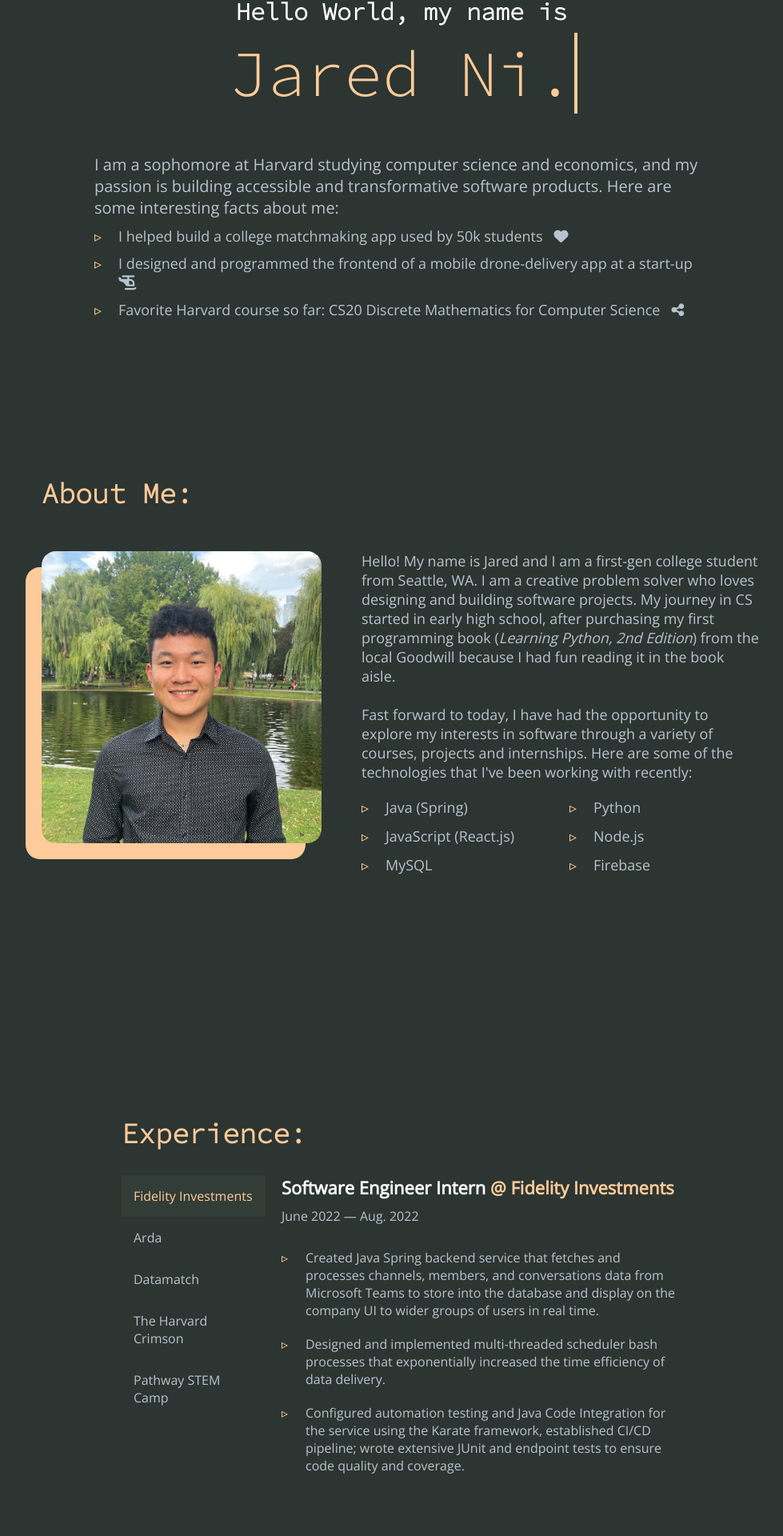
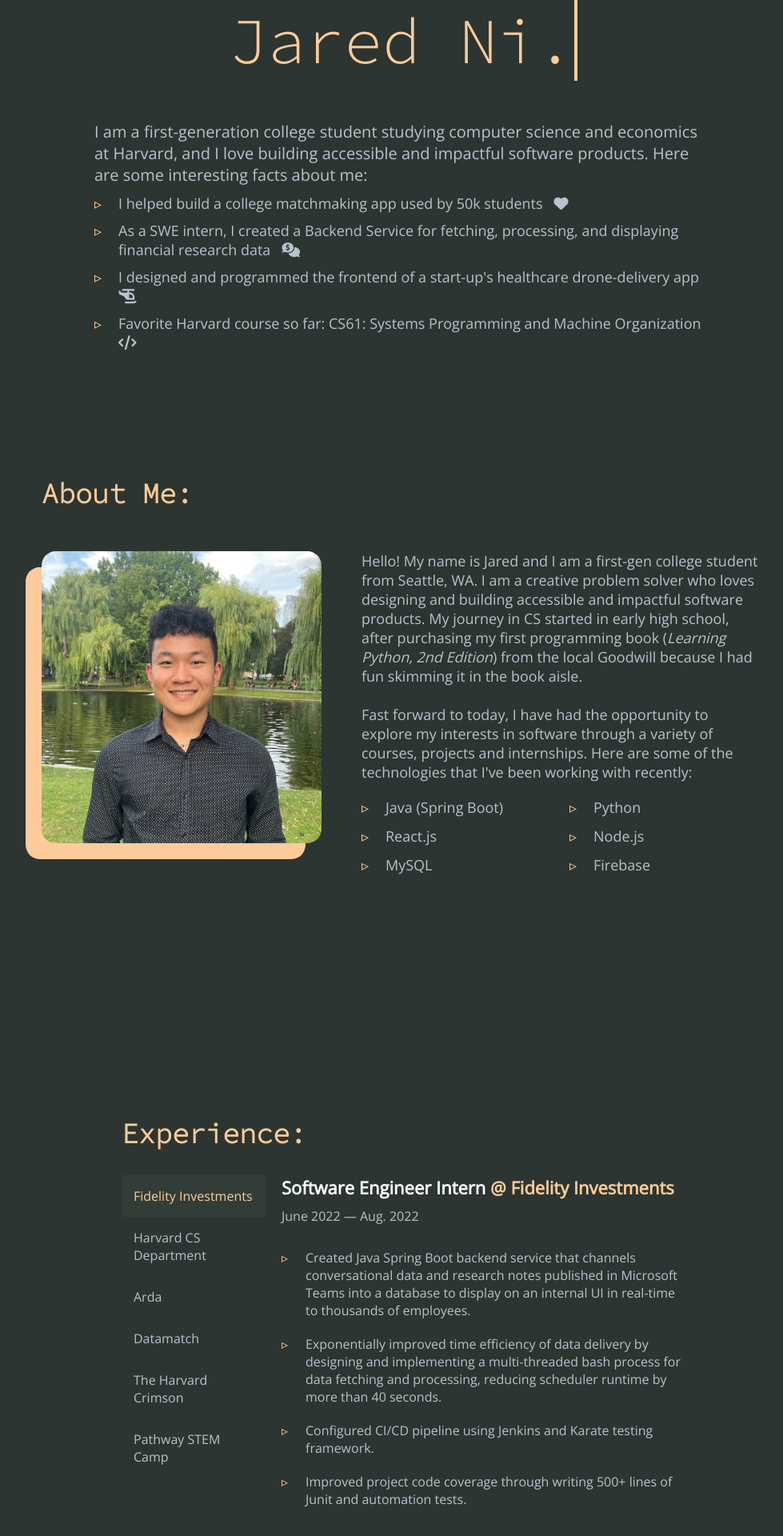
Before and after one commit to jared-ni/personal-website, a React (Create React App) app: page / in a window 1280 px wide. Shown: the part 365-2285 px from the top of the page at 80% size, without its empty margins (138-1117 px from the left). Built offline with nearby package versions, Linux system fonts and the light colour scheme.

Commit message:
updated 9/15

```diff
--- a/src/components/AboutMe.js
+++ b/src/components/AboutMe.js
@@ -17,9 +17,9 @@ function AboutMe() {
                 </div>
                 <div className='aboutMe-p' data-aos="fade-up">
                     Hello! My name is Jared and I am a first-gen college student from Seattle, WA.
-                    I am a creative problem solver who loves designing and building software projects. My journey
-                    in CS started in early high school, after purchasing my first programming book (<i>Learning Python, 2nd Edition</i>)
-                    from the local Goodwill because I had fun reading it in the book aisle.
+                    I am a creative problem solver who loves designing and building accessible and impactful software products.
+                    My journey in CS started in early high school, after purchasing my first programming book (<i>Learning Python, 2nd Edition</i>)
+                    from the local Goodwill because I had fun skimming it in the book aisle.
                     <br/><br/>
                     Fast forward to today, I have had the opportunity to explore my interests in software
                     through a variety of courses, projects and internships. Here are some of the technologies
@@ -27,13 +27,13 @@ function AboutMe() {
                     <br />
                     <ul class="technology-list">
                         <li className="tech-li">
-                            Java (Spring)
+                            Java (Spring Boot)
                         </li>
                         <li className="tech-li">
                             Python
                         </li>
                         <li className="tech-li">
-                            JavaScript (React.js)
+                            React.js
                         </li>
                         <li className="tech-li">
                             Node.js
--- a/src/components/Experience.js
+++ b/src/components/Experience.js
@@ -29,21 +29,26 @@ function Experience() {
                     <div
                         className={toggleState === 2 ? "tabs active-tabs" : "tabs"}
                         onClick={() => toggleTab(2)}>
-                        Arda
+                        Harvard CS Department
                     </div>
                     <div
                         className={toggleState === 3 ? "tabs active-tabs" : "tabs"}
                         onClick={() => toggleTab(3)}>
-                        Datamatch
+                        Arda
                     </div>
                     <div
                         className={toggleState === 4 ? "tabs active-tabs" : "tabs"}
                         onClick={() => toggleTab(4)}>
-                        The Harvard Crimson
+                        Datamatch
                     </div>
                     <div
                         className={toggleState === 5 ? "tabs active-tabs" : "tabs"}
                         onClick={() => toggleTab(5)}>
+                        The Harvard Crimson
+                    </div>
+                    <div
+                        className={toggleState === 6 ? "tabs active-tabs" : "tabs"}
+                        onClick={() => toggleTab(6)}>
                         Pathway STEM Camp
                     </div>
                 </div>
@@ -63,16 +68,39 @@ function Experience() {
                             June 2022 — Aug. 2022
                         </div>
                         <div className="experience-content-description">
-                            Created Java Spring backend service that fetches and processes channels, members, and conversations data from Microsoft Teams to store into the database and display on the company UI to wider groups of users in real time.
+                            Created Java Spring Boot backend service that channels conversational data and research notes published
+                            in Microsoft Teams into a database to display on an internal UI in real-time to thousands of employees.
                         </div>
                         <div className="experience-content-description">
-                            Designed and implemented multi-threaded scheduler bash processes that exponentially increased the time efficiency of data delivery.
+                            Exponentially improved time efficiency of data delivery by designing and implementing a multi-threaded
+                            bash process for data fetching and processing, reducing scheduler runtime by more than 40 seconds.
                         </div>
                         <div className="experience-content-description">
-                            Configured automation testing and Java Code Integration for the service using the Karate framework, established CI/CD pipeline; wrote extensive JUnit and endpoint tests to ensure code quality and coverage.
+                            Configured CI/CD pipeline using Jenkins and Karate testing framework.
+                        </div>
+                        <div className="experience-content-description">
+                            Improved project code coverage through writing 500+ lines of Junit and automation tests.
                         </div>
                     </div>
                     <div className={toggleState === 2 ? "content active-content" : "content"}>
+                        <div className="experience-content-title">
+                            CS Course Assistant
+                            <span class="experience-content-company">
+                                &nbsp;@&nbsp;
+                                <a href="https://cs50.harvard.edu/college/2022/fall/" target="_blank" rel="noreferrer" className="experience-content-company-link">
+                                    CS50: Introduction to Computer Science
+                                </a>
+                            </span>
+                        </div>
+                        <div className="experience-content-date">
+                            Aug. 2022 — Present
+                        </div>
+                        <div className="experience-content-description">
+                            Host tutorials and office hours for 30+ undergraduate students weekly, teaching core CS concepts such as
+                            algorithms and data structures and helping students develop algorithmic thinking using C and Python.
+                        </div>
+                    </div>
+                    <div className={toggleState === 3 ? "content active-content" : "content"}>
                         <div className="experience-content-title">
                             Android Software Developer
                             <span class="experience-content-company">
@@ -86,13 +114,20 @@ function Experience() {
                             Oct. 2021 — May 2022
                         </div>
                         <div className="experience-content-description">
-                            Worked on Arda Deliver, a mobile healthcare application that allows clinics in rural Gambia to request vaccine supplies within the national healthcare supply chain and track the progress of vaccine drone deliveries.
+                            Worked on Arda Deliver, an android app that allows medical clinics to request and track vaccine orders.
                         </div>
                         <div className="experience-content-description">
-                            Built frontend components and layouts using Java and Kotlin, designed UI/UX using Figma, and worked with user authentication and data storage using AWS Amplify.
+                            App received $70k in initial funding and is currently being tested by The Gambian Ministry of Health.
+                        </div>
+                        <div className="experience-content-description">
+                            Engineered map layout using Mapbox SDK and implemented real-time tracking of drone-delivered orders
+                            using drones’ GPS coordinates.
+                        </div>
+                        <div className="experience-content-description">
+                            Designed most of the UI/UX by utilizing Figma and built app layouts using Java.
                         </div>
                     </div>
-                    <div className={toggleState === 3 ? "content active-content" : "content"}>
+                    <div className={toggleState === 4 ? "content active-content" : "content"}>
                         <div className="experience-content-title">
                             Software Developer
                             <span class="experience-content-company">
@@ -106,16 +141,21 @@ function Experience() {
                             Oct. 2021 — April 2022
                         </div>
                         <div className="experience-content-description">
-                            Built a survey-based matchmaking service for students at Harvard and 42 other colleges. Generated 235k matches and had 52k active users in 2022.
+                            Engineered a survey-based matchmaking service used by students at Harvard and 42 other colleges.
                         </div>
                         <div className="experience-content-description">
-                            Implemented the business logic and frontend of the chat and user search components using React, built database infrastructure with Firebase Cloud Functions.
+                            App generated 235k matches and had 52k active users in 2022.
                         </div>
                         <div className="experience-content-description">
-                            Designed and engineered the “Red Flags” feature that improves user interaction by providing post-survey feedback and enabling sharing of survey results directly to social media sites.
+                            Implemented the business logic and frontend of the chat and search box components using React, built
+                            database infrastructure with Firebase Cloud Functions.
+                        </div>
+                        <div className="experience-content-description">
+                            Designed and engineered a post-survey feedback feature that improves user interaction and enables
+                            sharing of survey results directly to social media sites.
                         </div>
                     </div>
-                    <div className={toggleState === 4 ? "content active-content" : "content"}>
+                    <div className={toggleState === 5 ? "content active-content" : "content"}>
                         <div className="experience-content-title">
                             Technology Associate
                             <span class="experience-content-company">
@@ -135,7 +175,7 @@ function Experience() {
                             Helped upgrade the website to the latest versions of Django and React. Debugged 100+ dependency-related errors and refactored components using best engineering practices.
                         </div>
                     </div>
-                    <div className={toggleState === 5 ? "content active-content" : "content"}>
+                    <div className={toggleState === 6 ? "content active-content" : "content"}>
                         <div className="experience-content-title">
                             Project Organizer
                             <span class="experience-content-company">
--- a/src/components/HeroSection.js
+++ b/src/components/HeroSection.js
@@ -12,8 +12,8 @@ function HeroSection() {
         </div>
         <h1 className="hero-h1">Hello World, my name is</h1>
         <p>Jared Ni.</p>
-        <div className="pp">I am a sophomore at Harvard studying computer science and economics,
-            and my passion is building accessible and transformative software products.
+        <div className="pp">I am a first-generation college student studying computer science and economics at Harvard,
+            and I love building accessible and impactful software products.
             Here are some interesting facts about me:
         </div>
         <div className="pp-points-container">
@@ -22,11 +22,15 @@ function HeroSection() {
                     &nbsp; <i class="fa-solid fa-heart"></i>
             </div>
             <div className="pp-points">
-                I designed and programmed the frontend of a mobile drone-delivery app at a start-up
+                As a SWE intern, I created a Backend Service for fetching, processing, and displaying financial research data
+                    &nbsp; <i class="fa-solid fa-comments-dollar"></i>
+            </div>
+            <div className="pp-points">
+                I designed and programmed the frontend of a start-up's healthcare drone-delivery app
                     &nbsp; <i class="fa-solid fa-helicopter"></i>
             </div>
             <div className="pp-points">
-                Favorite Harvard course so far: CS20 Discrete Mathematics for Computer Science &nbsp; <i class="fa-solid fa-share-nodes"></i>
+                Favorite Harvard course so far: CS61: Systems Programming and Machine Organization &nbsp; <i class="fa-solid fa-code"></i>
             </div>
         </div>
         </div>
```
Also changed, not shown: 1 other file (tests, documents, lock files or other folders).
